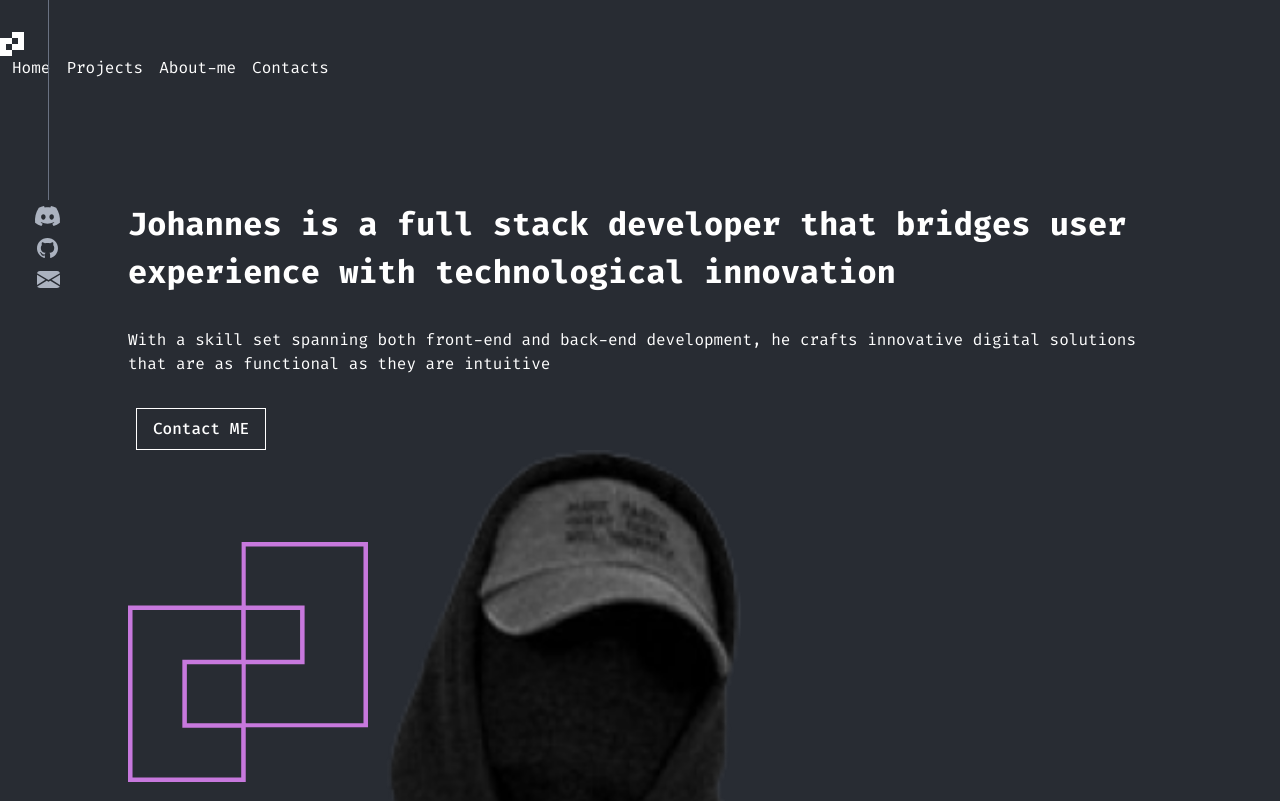
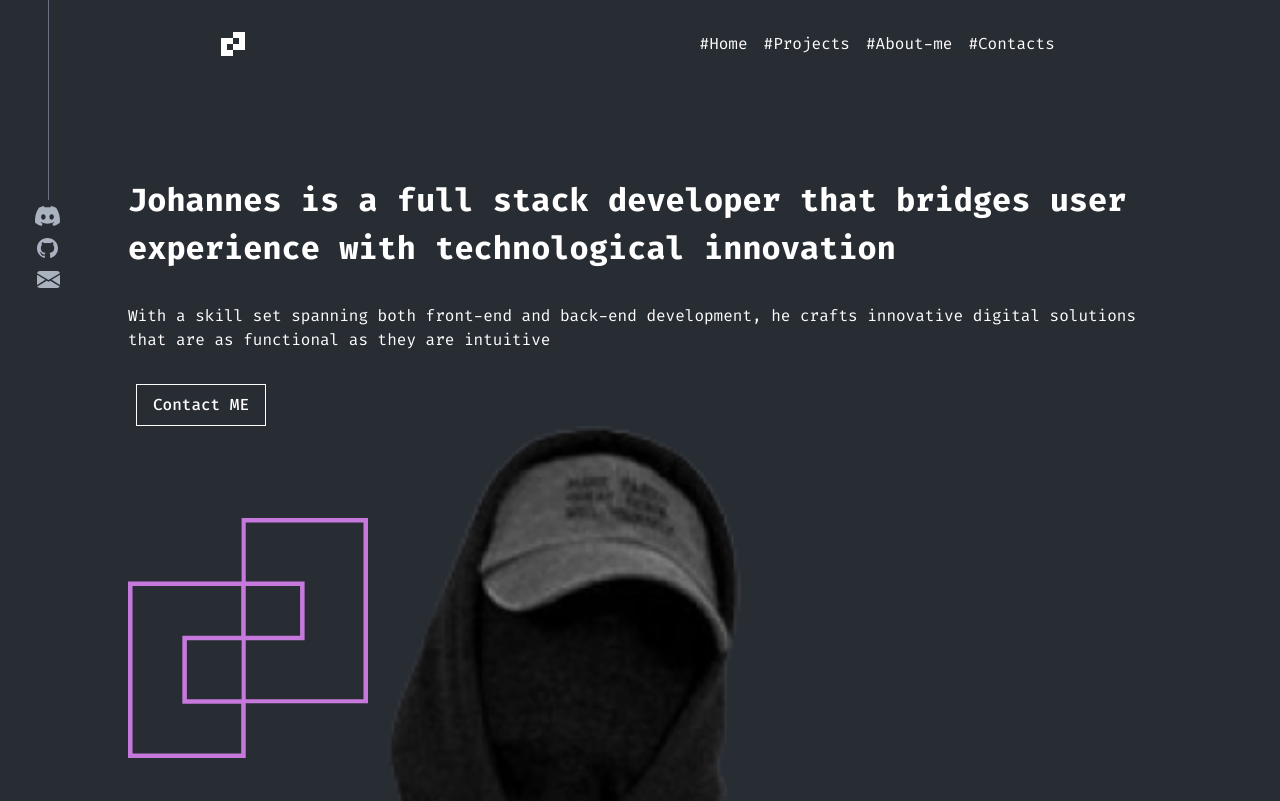
Before and after one commit to johannes-code/portfolio_v2, a React (Vite) app: page / in a window 1280 px wide. Shown: the top 801 px of the page. Built offline with nearby package versions, Linux system fonts and the light colour scheme.

Commit message:
finally got the header to render as it should

```diff
--- a/src/components/about/About.jsx
+++ b/src/components/about/About.jsx
@@ -20,7 +20,7 @@ export const About = () => {
           {data.pages.home.about.button}
         </a>
       </div>
-      <img src="/public/about-me.png" alt="About Me" className="about_image" />
+      <img src="/about-me.png" alt="About Me" className="about_image" />
     </section>
   );
 };
--- a/src/components/header/header.jsx
+++ b/src/components/header/header.jsx
@@ -5,7 +5,7 @@ import { MediaHeader } from "./MediaHeader";
 export const Header = () => {
   return (
     <header className={styles.header}>
-      <div className={styles.container}>
+
         <div className={styles.innerHeader}>
           <img className={styles.logoImage} src="/logo.svg" alt="logo" />
           <ul className={styles.navItems}>
@@ -16,7 +16,7 @@ export const Header = () => {
             ))}
           </ul>
         </div>
-      </div>
+
 
       <MediaHeader />
     </header>
--- a/src/components/header/header.module.css
+++ b/src/components/header/header.module.css
@@ -4,26 +4,25 @@
   padding-top: 32px;
   padding-bottom: 8px;
 }
-.container {
-  /* display: flex; */
-  /* justify-content: center; */
-}
 
-header.innerHeader {
-  display: grid;
-  /* grid-template-columns: 1fr 1fr; */
-  /* flex-direction: column; */
-  justify-content: center;
+header div.innerHeader {
+  display: flex;
+  justify-content: space-around;
 }
 
 header ul.navItems {
   display: flex;
 }
 
+header a::before{
+  content: "#";
+  color:var(--primary);
+}
+
 .logoImage {
   width: 24px;
   height: 24px;
-  /* display: block; */
+
 }
 
 .media_icon {
```
